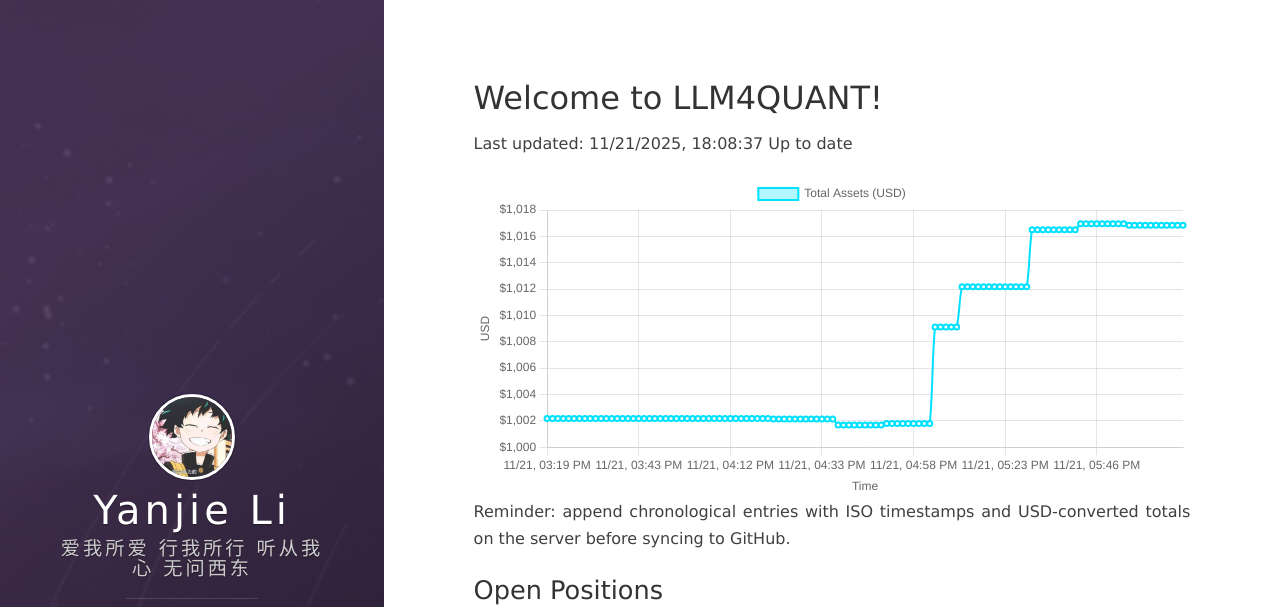
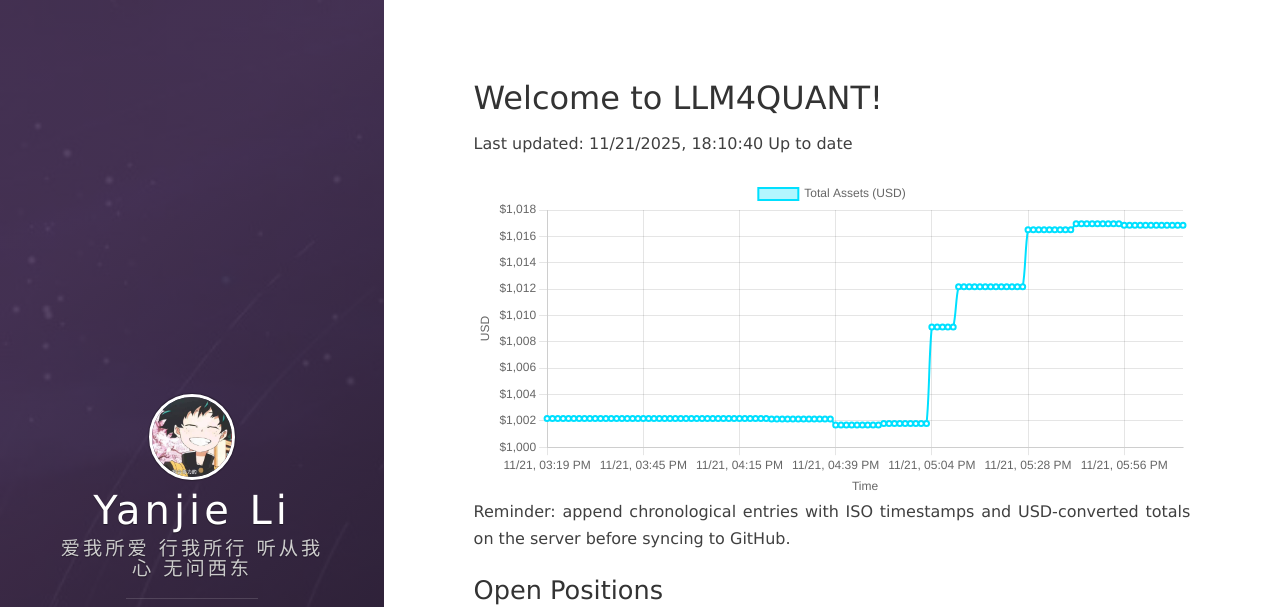
Before and after one commit to leeyegy/leeyegy.github.io, a Jekyll site: the page built from live-trading.html, in a window 1280 px wide and 1243 px high. Shown: the top 607 px of the window. Built offline with Jekyll 4.4.1, drawn with Linux system fonts in a browser that asks for light colours; nearby versions of some CDN libraries.

Commit message:
AccountMonitor: update balance history 2025-11-22T02:10:40+08:00

```diff
--- a/assets/data/binance/balance-history.json
+++ b/assets/data/binance/balance-history.json
@@ -1,5 +1,5 @@
 {
-  "generatedAt": "2025-11-22T02:08:37+08:00",
+  "generatedAt": "2025-11-22T02:10:40+08:00",
   "asset": "total_usd_value",
   "history": [
     {
@@ -477,6 +477,10 @@
     {
       "timestamp": "2025-11-22T02:08:37+08:00",
       "totalUsd": 1016.85269604
+    },
+    {
+      "timestamp": "2025-11-22T02:10:40+08:00",
+      "totalUsd": 1016.85269604
     }
   ]
 }
```
